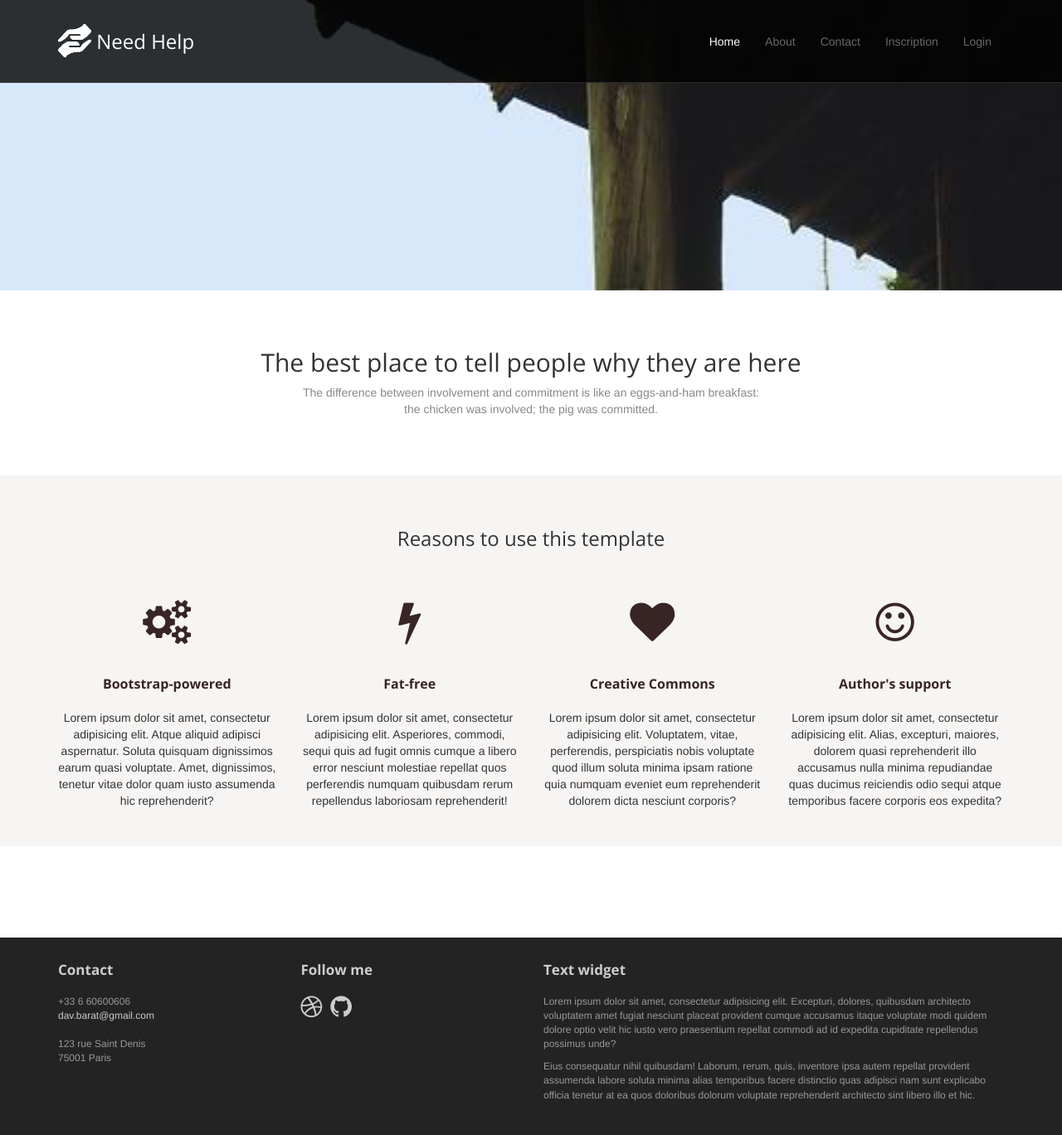
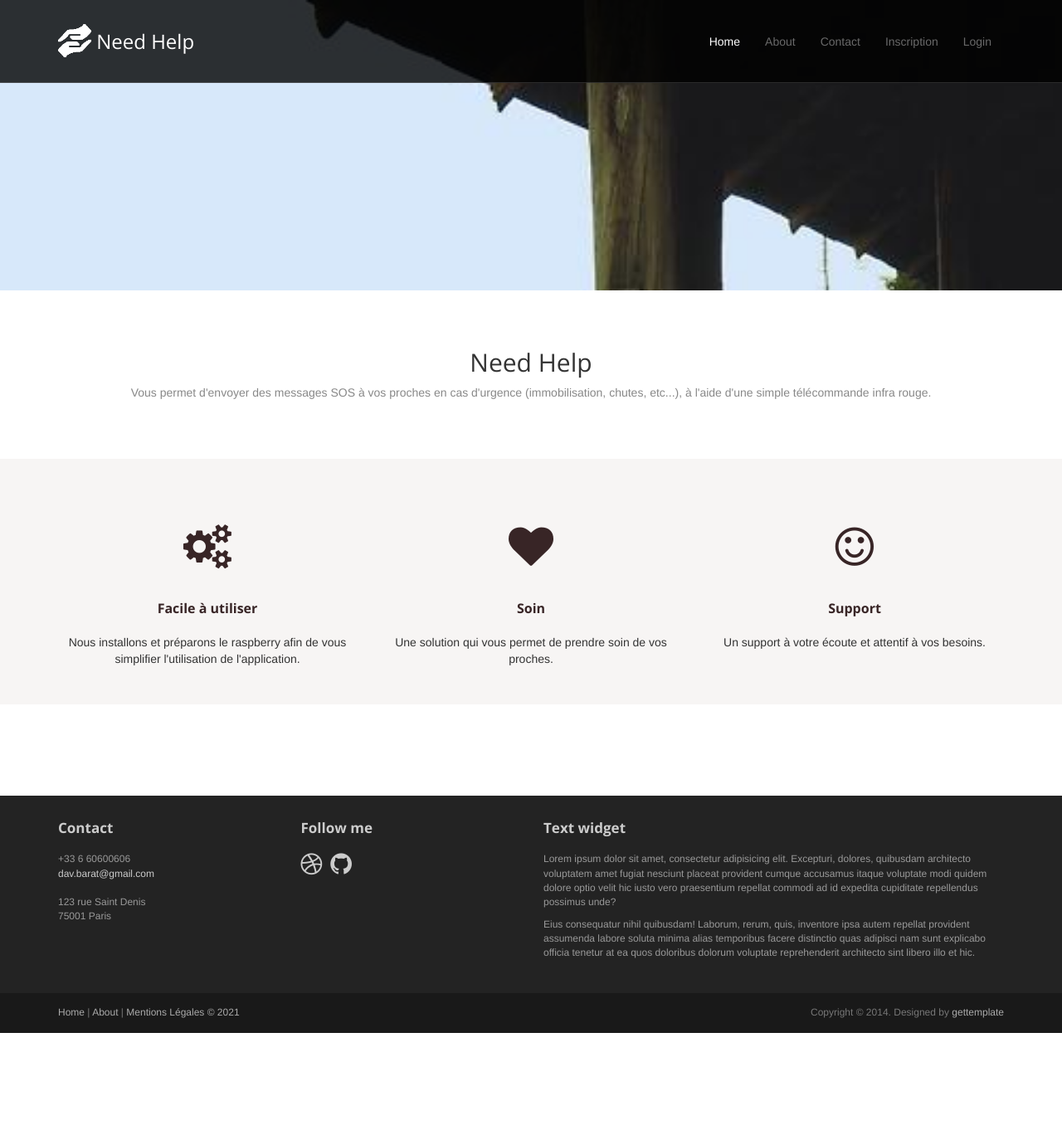
Before and after one commit to davidbarat/P13, a Django app: page /help/ in a window 1280 px wide. Shown: the top 1368 px of the page at 83% size. After the commit the page ends 1245 px from the top, so only its background shows below. Run offline with Django 3.2, Linux system fonts and the light colour scheme; some libraries are stand-ins or nearby versions.

```diff
--- a/needhelp/group/urls.py
+++ b/needhelp/group/urls.py
@@ -4,6 +4,5 @@ from . import views
 urlpatterns = [
     path('list/', views.list, name='listgroup'),
     path('create/', views.create, name='creategroup'),
-    # path('update/<str:groupname>/', views.update_group, name='updategroup'),
     path('update/', views.update_group, name='updategroup'),
 ]
--- a/needhelp/group/views.py
+++ b/needhelp/group/views.py
@@ -8,7 +8,6 @@ from help.forms import GroupForm
 
 
 def list(request):
-    # groups = Group.objects.all()
     groups = Group.objects.exclude(group_name__contains='default')
     context = {
             "groups": groups
@@ -23,11 +22,7 @@ def create(request):
     if request.method == "POST":
         group_form = GroupForm(data=request.POST)
         if group_form.is_valid():
-            # group = group_form.save()
             group_form.save()
-            # user = User.objects.filter(username=request.user)
-            # userprofile = UserProfile.objects.filter(user__exact=user[0])
-            # userprofile.update(group=group)
             registered = True
         else:
             messages.error(
--- a/needhelp/help/templates/help/index.html
+++ b/needhelp/help/templates/help/index.html
@@ -10,10 +10,10 @@
 <!-- Intro -->
 <div class="container text-center">
     <br> <br>
-    <h2 class="thin">The best place to tell people why they are here</h2>
+    <h2 class="thin">Need Help</h2>
     <p class="text-muted">
-        The difference between involvement and commitment is like an eggs-and-ham breakfast:<br>
-        the chicken was involved; the pig was committed.
+        Vous permet d'envoyer des messages SOS à vos proches en cas d'urgence (immobilisation, chutes, etc...),
+        à l'aide d'une simple télécommande infra rouge.
     </p>
 </div>
 <!-- /Intro-->
@@ -22,47 +22,32 @@
 <div class="jumbotron top-space">
     <div class="container">
 
-        <h3 class="text-center thin">Reasons to use this template</h3>
-
         <div class="row">
-            <div class="col-md-3 col-sm-6 highlight">
+            <div class="col-md-4 col-sm-6 highlight">
                 <div class="h-caption">
-                    <h4><i class="fa fa-cogs fa-5"></i>Bootstrap-powered</h4>
+                    <h4><i class="fa fa-cogs fa-5"></i>Facile à utiliser</h4>
                 </div>
                 <div class="h-body text-center">
-                    <p>Lorem ipsum dolor sit amet, consectetur adipisicing elit. Atque aliquid adipisci aspernatur.
-                        Soluta quisquam dignissimos earum quasi voluptate. Amet, dignissimos, tenetur vitae dolor
-                        quam iusto assumenda hic reprehenderit?</p>
+                    <p>Nous installons et préparons le raspberry afin de vous simplifier l'utilisation
+                        de l'application.
+                    </p>
                 </div>
             </div>
-            <div class="col-md-3 col-sm-6 highlight">
+
+            <div class="col-md-4 col-sm-6 highlight">
                 <div class="h-caption">
-                    <h4><i class="fa fa-flash fa-5"></i>Fat-free</h4>
+                    <h4><i class="fa fa-heart fa-5"></i>Soin</h4>
                 </div>
                 <div class="h-body text-center">
-                    <p>Lorem ipsum dolor sit amet, consectetur adipisicing elit. Asperiores, commodi, sequi quis ad
-                        fugit omnis cumque a libero error nesciunt molestiae repellat quos perferendis numquam
-                        quibusdam rerum repellendus laboriosam reprehenderit! </p>
+                    <p>Une solution qui vous permet de prendre soin de vos proches.</p>
                 </div>
             </div>
-            <div class="col-md-3 col-sm-6 highlight">
+            <div class="col-md-4 col-sm-6 highlight">
                 <div class="h-caption">
-                    <h4><i class="fa fa-heart fa-5"></i>Creative Commons</h4>
+                    <h4><i class="fa fa-smile-o fa-5"></i>Support</h4>
                 </div>
                 <div class="h-body text-center">
-                    <p>Lorem ipsum dolor sit amet, consectetur adipisicing elit. Voluptatem, vitae, perferendis,
-                        perspiciatis nobis voluptate quod illum soluta minima ipsam ratione quia numquam eveniet eum
-                        reprehenderit dolorem dicta nesciunt corporis?</p>
-                </div>
-            </div>
-            <div class="col-md-3 col-sm-6 highlight">
-                <div class="h-caption">
-                    <h4><i class="fa fa-smile-o fa-5"></i>Author's support</h4>
-                </div>
-                <div class="h-body text-center">
-                    <p>Lorem ipsum dolor sit amet, consectetur adipisicing elit. Alias, excepturi, maiores, dolorem
-                        quasi reprehenderit illo accusamus nulla minima repudiandae quas ducimus reiciendis odio
-                        sequi atque temporibus facere corporis eos expedita? </p>
+                    <p>Un support à votre écoute et attentif à vos besoins. </p>
                 </div>
             </div>
         </div> <!-- /row  -->
--- a/needhelp/help/views.py
+++ b/needhelp/help/views.py
@@ -90,29 +90,3 @@ def contact(request):
         contact_form = ContactForm()
 
     return render(request, "help/contact.html", {'contact_form': contact_form})
-
-
-"""
-def login2(request):
-
-    # if this is a POST request we need to process the form data
-    if request.method == "POST":
-        # create a form instance and populate it with data from the request:
-        form = UserForm(request.POST)
-        # check whether it's valid:
-        if form.is_valid():
-            # process the data in form.cleaned_data as required
-            if form.cleaned_data:
-                post = User()
-                post.email = request.POST.get("email")
-                post.password = request.POST.get("password")
-                post.save()
-            # redirect to a new URL:
-            return HttpResponseRedirect("/help/")
-
-    # if a GET (or any other method) we'll create a blank form
-    else:
-        form = UserForm()
-
-    return render(request, "help/profile.html", {"form": form})
-"""
```
Also changed, not shown: needhelp/event/serializers.py (+0 -7 lines), needhelp/help/tests/tests_forms.py (added, +36 -0 lines), raspberry/send_signal.py (added, +15 -0 lines), 1 other file.
